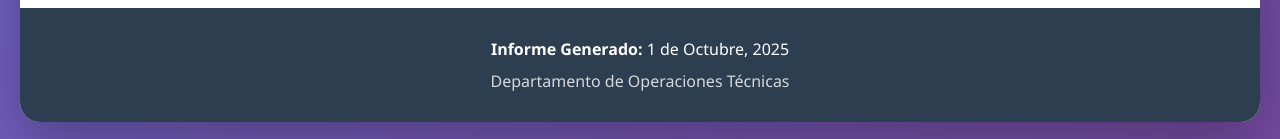
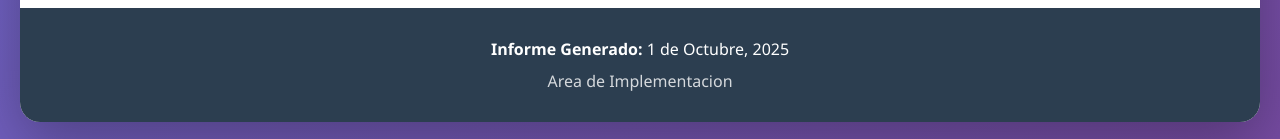
Before and after one commit to Yeibaena/Informe-mes-de-septiembre, a plain HTML site: page index.html in a window 1280 px wide. Shown: the part 2016-2155 px from the top of the page. Drawn offline with nearby package versions, Linux system fonts and the light colour scheme.

Commit message:
index.html

```diff
--- a/index.html
+++ b/index.html
@@ -517,7 +517,7 @@
 
         <div class="footer">
             <p><strong>Informe Generado:</strong> 1 de Octubre, 2025</p>
-            <p style="margin-top: 10px; opacity: 0.8;">Departamento de Operaciones Técnicas</p>
+            <p style="margin-top: 10px; opacity: 0.8;">Area de Implementacion</p>
         </div>
     </div>
 
@@ -736,4 +736,5 @@
         }
     </script>
 </body>
+
 </html>
```
